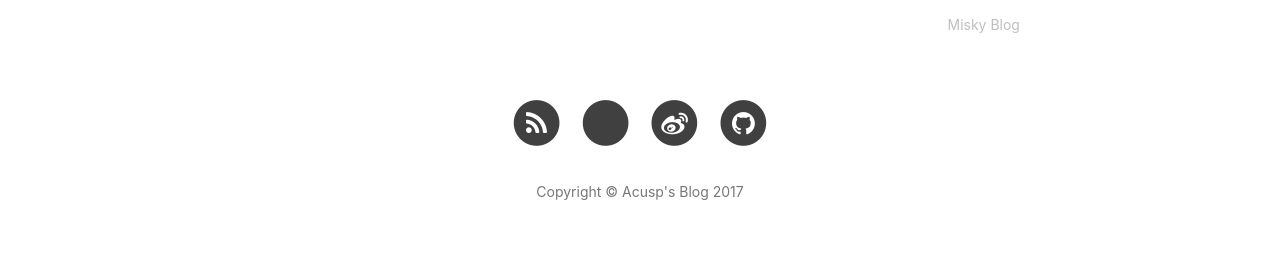
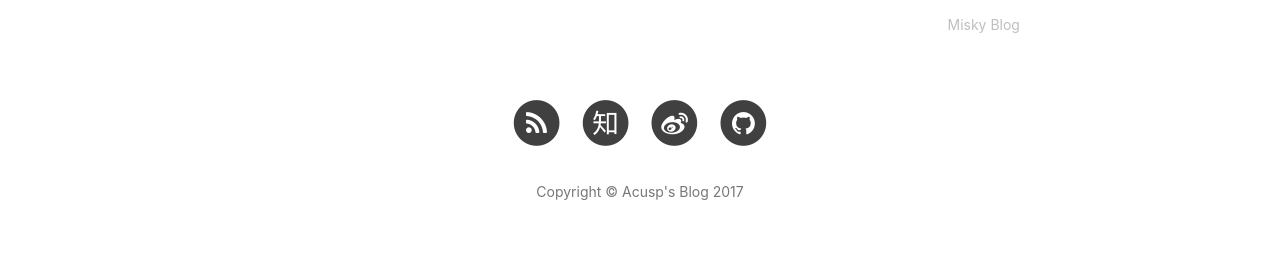
Before and after one commit to acusp/AC-Blog, a Jekyll site: the page built from index.html, in a window 1280 px wide. Shown: the part 975-1241 px from the top of the page. Built offline with Jekyll 4.4.1, drawn with Linux system fonts in a browser that asks for light colours; nearby versions of some CDN libraries; the list of posts is cut into pages by our own code; comment, search, counter and statistics services are not loaded.

```diff
--- a/_includes/footer.html
+++ b/_includes/footer.html
@@ -31,7 +31,7 @@
                         <a target="_blank" href="https://www.zhihu.com/people/{{ site.zhihu_username }}">
                             <span class="fa-stack fa-lg">
                                 <i class="fa fa-circle fa-stack-2x"></i>
-                                <i class="fa  fa-stack-1x fa-inverse"></i>
+                                <i class="fa  fa-stack-1x fa-inverse">知</i>
                             </span>
                         </a>
                     </li>
```
